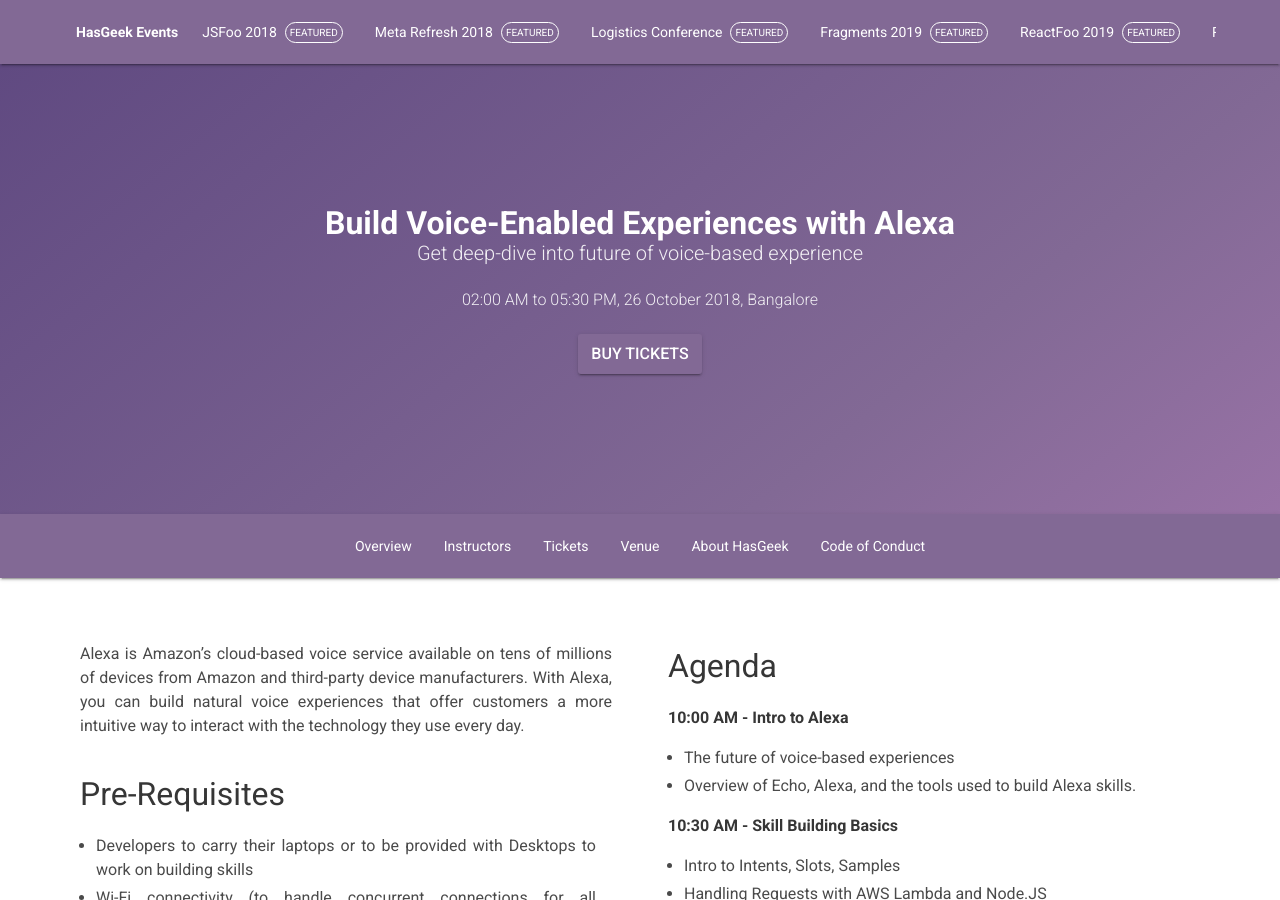
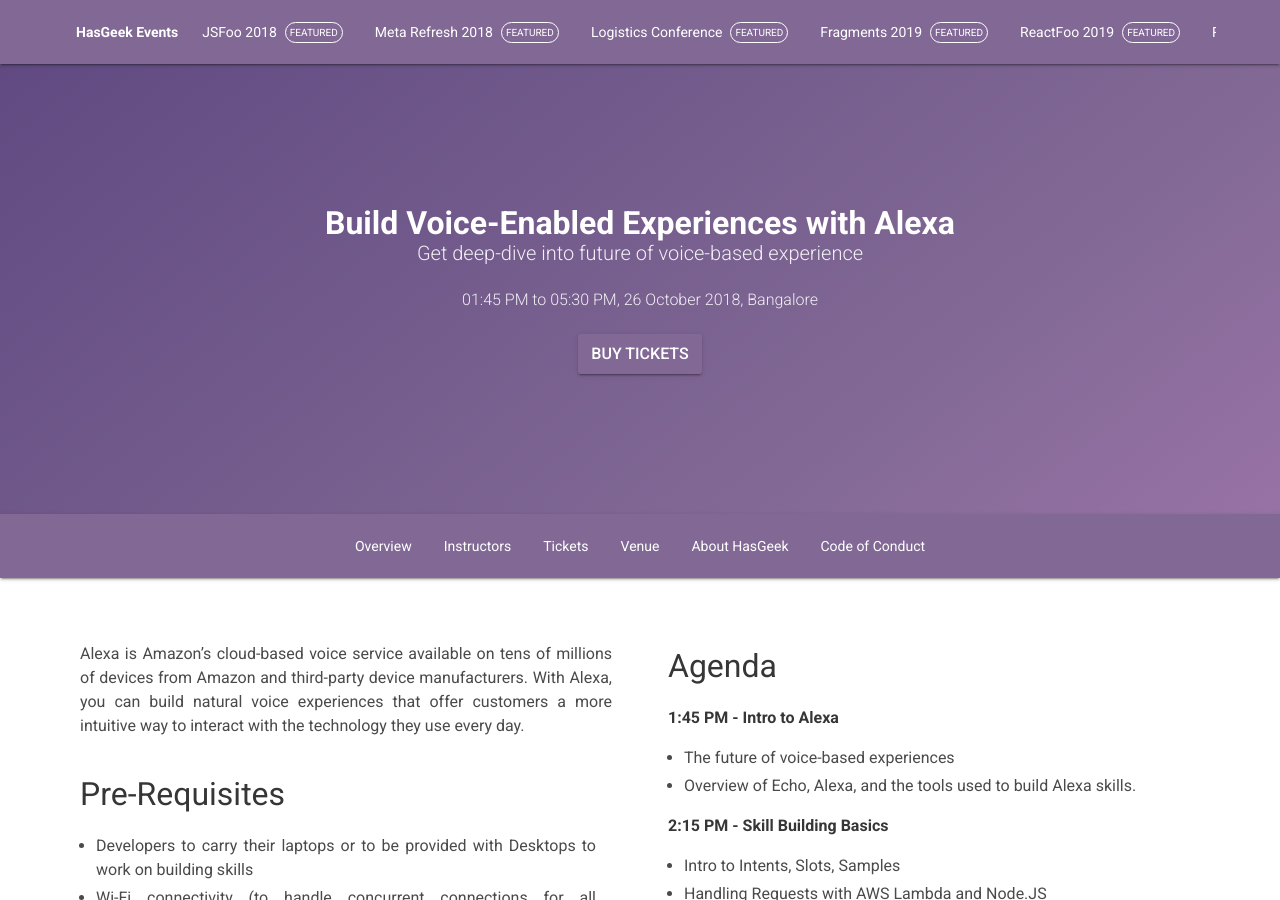
Before and after one commit to hasgeek/events, a Jekyll site: the page built from _jsfoo_events/2018-build-with-alexa.md, in a window 1280 px wide and 900 px high. Built offline with Jekyll 4.4.1, drawn with Linux system fonts in a browser that asks for light colours; some of the changed text lies outside the part shown.

Commit message:
Updated time for agenda and description (#1106)

```diff
--- a/_jsfoo_events/2018-build-with-alexa.md
+++ b/_jsfoo_events/2018-build-with-alexa.md
@@ -2,7 +2,7 @@
 layout: workshop
 title: "Build Voice-Enabled Experiences with Alexa"
 subtitle: "Get deep-dive into future of voice-based experience"
-datelocation: "02:00 AM to 05:30 PM, 26 October 2018, Bangalore"
+datelocation: "01:45 PM to 05:30 PM, 26 October 2018, Bangalore"
 city: Bangalore
 start_time: 2018-10-26
 end_time: 2018-10-26
@@ -62,19 +62,19 @@
 
     # Agenda
 
-    **10:00 AM - Intro to Alexa**
+    **1:45 PM - Intro to Alexa**
 
     - The future of voice-based experiences
     - Overview of Echo, Alexa, and the tools used to build Alexa skills.
 
-    **10:30 AM - Skill Building Basics**
+    **2:15 PM - Skill Building Basics**
 
     - Intro to Intents, Slots, Samples
     - Handling Requests with AWS Lambda and Node.JS
     - Build your first skill:  https://alexa.design/factskill
     - Certify and Publish your skill
 
-    **12:00 AM - Voice Design**
+    **4:00 PM - Voice Design**
 
     - The principles of Voice Design
     - Best practices for engaging skills
```
